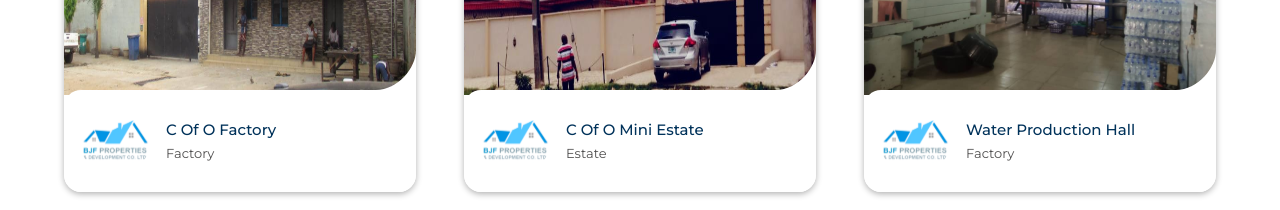
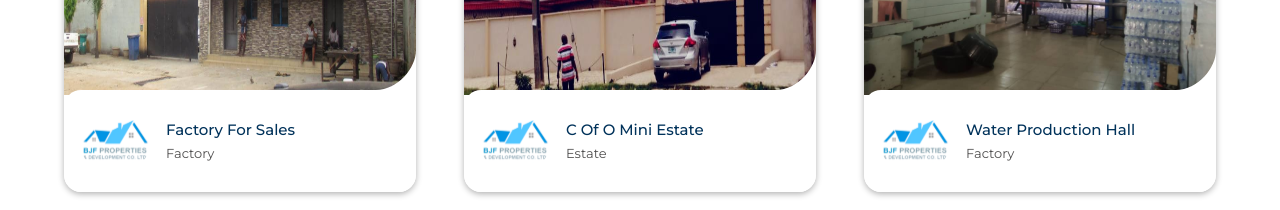
Before and after one commit to fayaio/telk, a Next.js app in the folder frontend/: page / in a window 1280 px wide. Shown: the part 860-1070 px from the top of the page. Built offline with nearby package versions, Linux system fonts and the light colour scheme; a web font is replaced by a local one.

Commit message:
change explore card title

```diff
--- a/frontend/pages/index.js
+++ b/frontend/pages/index.js
@@ -66,7 +66,7 @@ export default function Home() {
                     />
 
                     <div className={styles.card__headertext}>
-                      <h3 className={styles.card__title}>C Of O Factory</h3>
+                      <h3 className={styles.card__title}>Factory For Sales</h3>
                       <span className={styles.card__status}> Factory</span>
                     </div>
                   </div>
```
